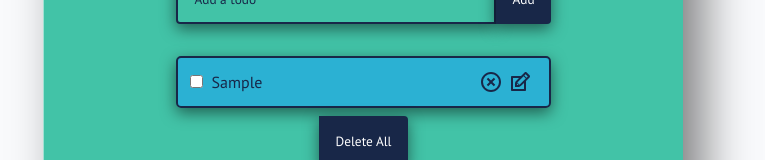
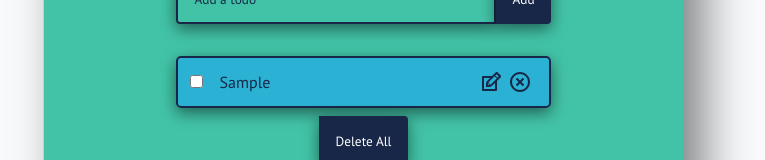
Before and after one commit to harsh-vador/TODO, a React (Create React App) app: page / in a window 1280 px wide. Both pictures are taken after typing "Sample" into the empty fields and a click on the button "Add". Shown: the part 341-501 px from the top of the page, without its empty margins (277-1042 px from the left). Built offline with nearby package versions, Linux system fonts and the light colour scheme; the HTML template or start-up script is replaced by a standard one.

Commit message:
(refactor): code improvement

```diff
--- a/package.json
+++ b/package.json
@@ -9,7 +9,6 @@
     "@testing-library/user-event": "^12.6.2",
     "react": "^17.0.1",
     "react-dom": "^17.0.1",
-    "react-icon-checkbox": "^1.0.1",
     "react-icons": "^4.1.0",
     "react-scripts": "4.0.1",
     "web-vitals": "^0.2.4"
--- a/src/App.css
+++ b/src/App.css
@@ -164,7 +164,7 @@ h1 {
   font-size: larger;
 }
 .todo-content{
-  margin-right: 13rem;
+  margin-right: 12rem;
 }
 
 @media (min-width: 320px) and (max-width: 650px) {
--- a/src/components/Todo.js
+++ b/src/components/Todo.js
@@ -25,25 +25,27 @@ function Todo({ todos, completeTodo, removeTodo, updateTodo }) {
         completeTodo(id)
     }
 
-    return todos.map((todo, index) => (
+    return <>{todos.map((todo, index) => (
         <div className={todo.isComplete ? 'todo-row complete' : 'todo-row'} key={index}>
             <input type="checkbox" onClick={()=>deleteCheckBox(todo.id)} />
             <div className='todo-content' key={todo.id} onClick={()=>deleteCheckBox(todo.id)}>
                 {todo.text}
             </div>
             <div className='icons'>
+
+                <TiEdit
+                    onClick={() => setEdit({ id: todo.id, value: todo.text })}
+                    className='edit-icon'
+                />
                 <RiCloseCircleLine
                     onClick={() => removeTodo(todo.id)}
                     className='delete-icon'
                 />
-                <TiEdit
-                    onClick={() => setEdit({ id: todo.id, value: todo.text })}
-                    className='edit-icon'
-                />
-
             </div>
         </div>
-    ));
-};
+    ))}
+    {edit.id?<TodoForm edit={edit} onSubmit={submitUpdate} />:''}
+    </>
+}
 
 export default Todo;
--- /dev/null
+++ b/src/constants.js
@@ -0,0 +1 @@
+export const LOCAL_STORAGE_KEY = "react-do-list-todos";
```
